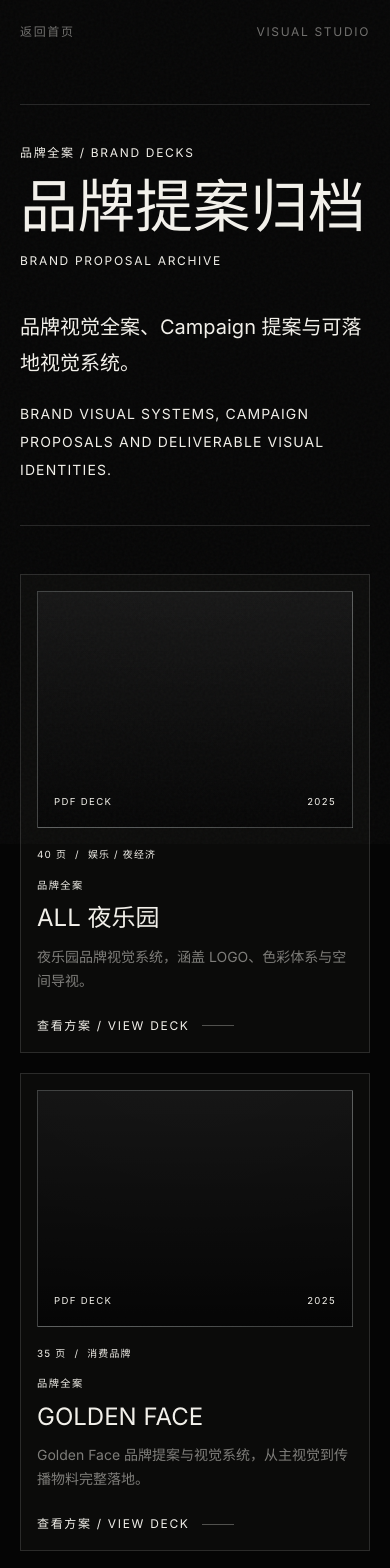
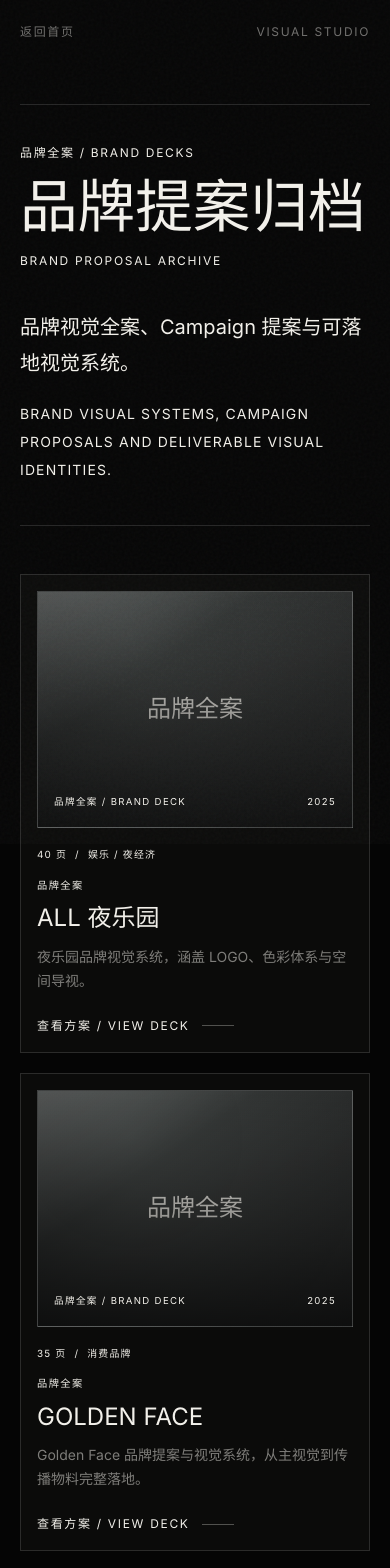
Before and after one commit to kosher-0110/chuangke-visual-studio, a Next.js app: page /decks in a window 390 px wide. Shown: the top 1568 px of the page. Built offline with nearby package versions, Linux system fonts and the light colour scheme.

Commit message:
Replace PDF iframe in DeckCard with static cover to prevent auto-download on mobile

```diff
--- a/components/DeckCard.tsx
+++ b/components/DeckCard.tsx
@@ -22,18 +22,16 @@ export default function DeckCard({ deck, index }: DeckCardProps) {
       <TransitionLink href={`/decks/${deck.slug}`} className="block" data-cursor="view">
         <div className="border border-line bg-[#0b0b0a] p-4 transition duration-700 ease-cinematic group-hover:border-white/24 group-hover:bg-white/[0.025]">
           <div className="media-fallback relative aspect-[4/3] overflow-hidden border border-white/10 bg-[#151513]">
-            <iframe
-              src={`${deck.pdf}#page=1&toolbar=0&navpanes=0`}
-              title={`${deck.title} 封面`}
-              className="pointer-events-none h-full w-full scale-[1.8] object-cover opacity-68 grayscale transition duration-1000 ease-cinematic group-hover:opacity-56"
-              loading="lazy"
-            />
+            <div className="absolute inset-0 bg-[radial-gradient(circle_at_30%_40%,rgba(242,240,234,0.06),transparent_18rem)]" />
+            <div className="absolute inset-0 flex items-center justify-center">
+              <span className="font-display text-[clamp(1.5rem,4vw,3rem)] uppercase leading-none text-bone/12">{deck.category}</span>
+            </div>
             <div className="absolute inset-0 bg-gradient-to-t from-black/70 via-black/18 to-transparent" />
             <div className="pointer-events-none absolute inset-0 opacity-0 transition duration-700 ease-cinematic group-hover:opacity-100">
               <div className="absolute inset-y-[-20%] left-[-55%] w-[38%] rotate-12 bg-gradient-to-r from-transparent via-white/18 to-transparent blur-sm transition-transform duration-[1200ms] ease-cinematic group-hover:translate-x-[370%]" />
             </div>
             <div className="absolute bottom-4 left-4 right-4 flex items-center justify-between text-[0.6rem] uppercase tracking-[0.14em] text-bone/48">
-              <span>PDF Deck</span>
+              <span>品牌全案 / Brand Deck</span>
               <span>{deck.year}</span>
             </div>
           </div>
```
